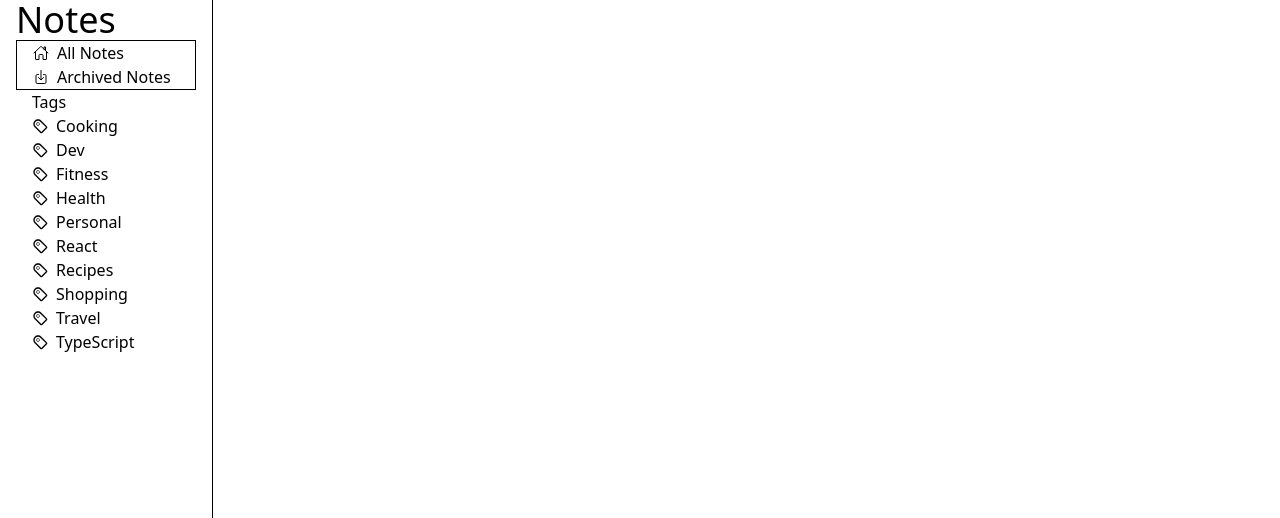
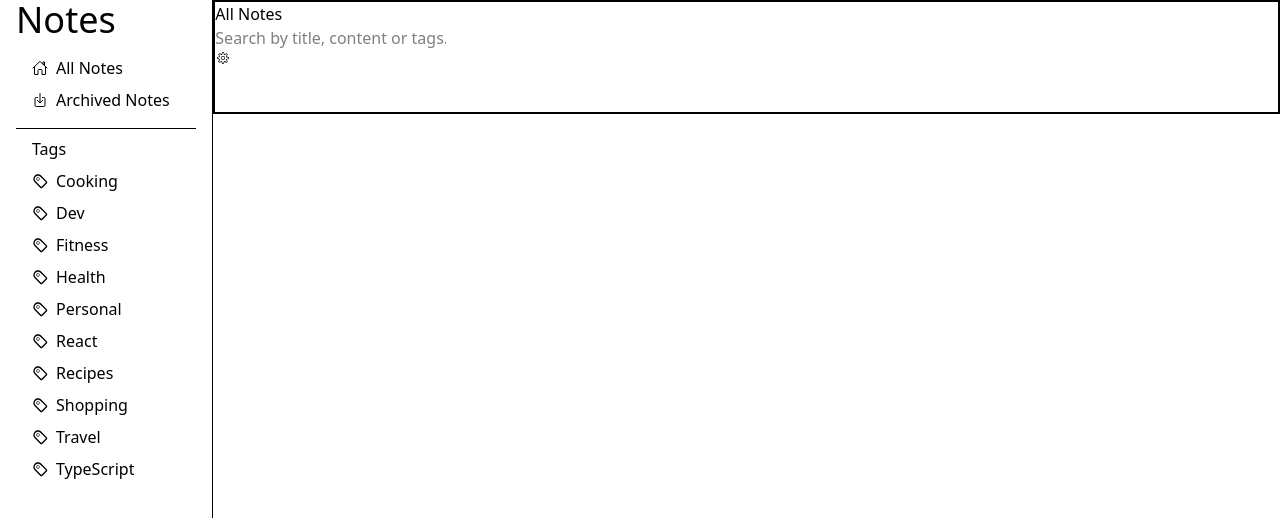
Before and after one commit to mikedeleon9/FrontEndMentorPRojects, a React (Vite) app in the folder note-taking-app/: page / in a window 1280 px wide. Shown: the top 518 px of the page. Built offline with nearby package versions, Linux system fonts and the light colour scheme.

Commit message:
done for the day

```diff
--- a/note-taking-app/src/App.jsx
+++ b/note-taking-app/src/App.jsx
@@ -1,14 +1,14 @@
 
 import LeftSideBar from "./components/left-side-bar"
-
+import TopBar from "./components/TopBar"
 
 function App() {
 
 
   return (
-    <div className="grid grid-cols-6">
+    <div className="grid grid-cols-6 grid-rows-7">
     <LeftSideBar></LeftSideBar>
-
+    <TopBar></TopBar>
     </div>
   )
 }
--- /dev/null
+++ b/note-taking-app/src/components/TopBar.jsx
@@ -0,0 +1,13 @@
+import { CiSettings } from "react-icons/ci";
+
+export default function TopBar(){
+    return(
+        <div className="border-2 col-span-5">
+        <h2>All Notes</h2>
+        <div>
+            <input placeholder="Search by title, content or tags..."></input>
+            <CiSettings />
+        </div>
+        </div>
+    )
+}
--- a/note-taking-app/src/components/left-side-bar.jsx
+++ b/note-taking-app/src/components/left-side-bar.jsx
@@ -3,10 +3,10 @@ import TagComponent from "./TagComponent";
 
 export default function LeftSideBar(){
     return(
-        <div className="border-r-1 h-screen px-4">
+        <div className="border-r-1 h-screen px-4 row-span-7">
             <h1 className="text-4xl">Notes</h1>
-            <div className="border">
-                <div className="px-4">
+            <div className="border-b-1 py-4">
+                <div className="px-4 flex flex-col gap-2">
                     <div className="flex items-center gap-2">
                         <IoHomeOutline />
                         <p>All Notes</p>
@@ -20,7 +20,7 @@ export default function LeftSideBar(){
 
             </div>
 
-            <div className="px-4">
+            <div className="px-4 flex flex-col gap-2 py-2">
                 <p>Tags</p>
                <TagComponent title="Cooking" />
                <TagComponent title="Dev" />
```
